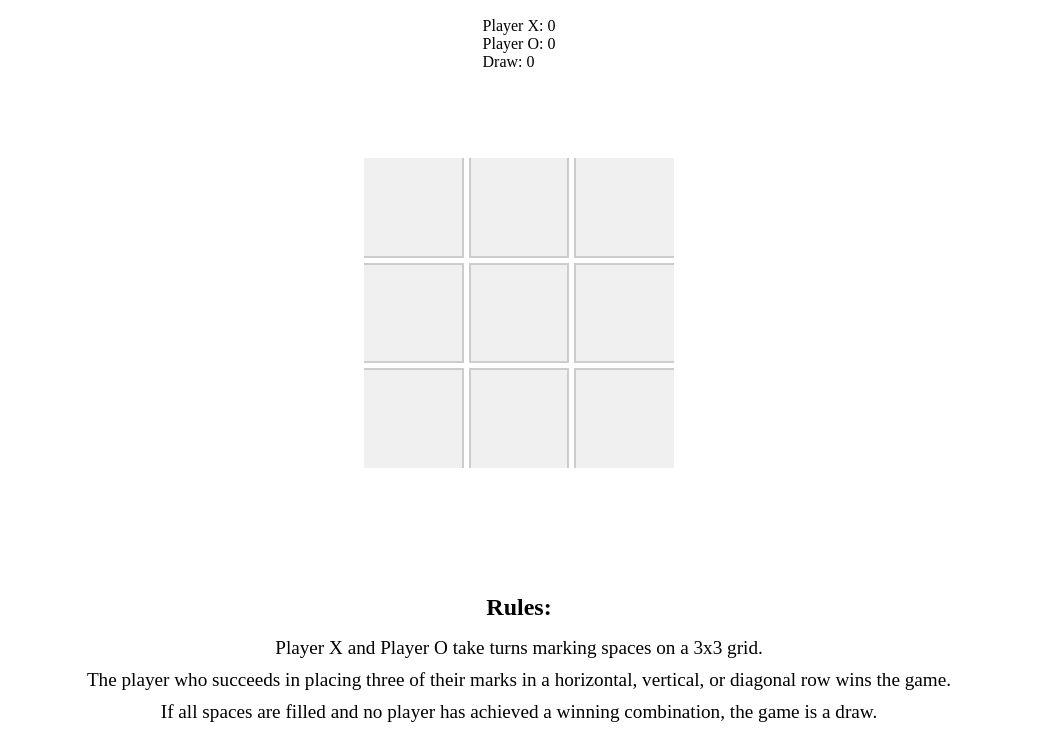
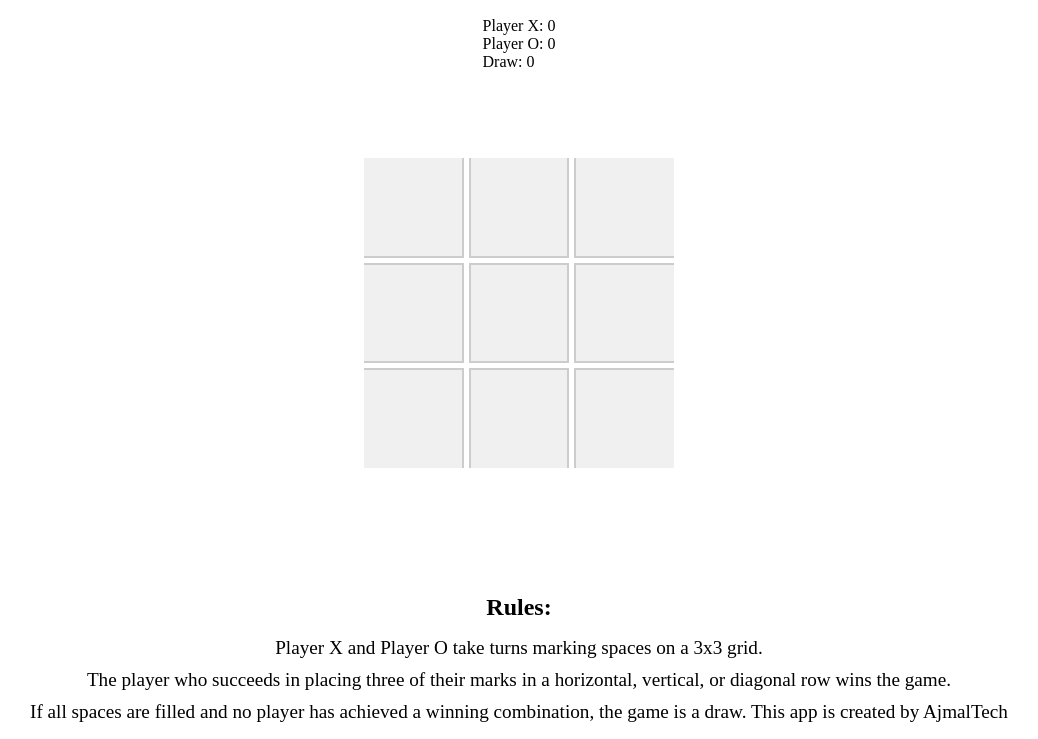
Before and after one commit to ajmalrasouli/tic-tac-toe-app, a plain HTML site: page index.html in a window 1280 px wide. Shown: the part 61-800 px from the top of the page, without its empty margins (121-1159 px from the left). Drawn offline with Linux system fonts and the light colour scheme.

Commit message:
Update index.html

```diff
--- a/index.html
+++ b/index.html
@@ -31,7 +31,7 @@
       <ul>
         <li>Player X and Player O take turns marking spaces on a 3x3 grid.</li>
         <li>The player who succeeds in placing three of their marks in a horizontal, vertical, or diagonal row wins the game.</li>
-        <li>If all spaces are filled and no player has achieved a winning combination, the game is a draw.</li>
+        <li>If all spaces are filled and no player has achieved a winning combination, the game is a draw. This app is created by AjmalTech</li>
       </ul>
     </div>
   </div>
```
